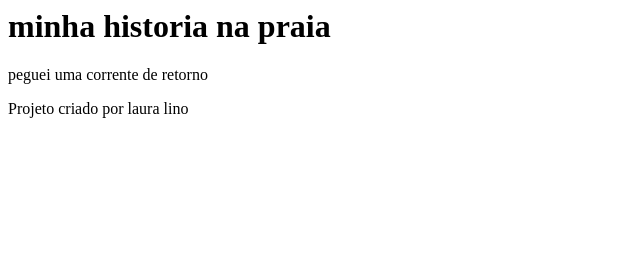
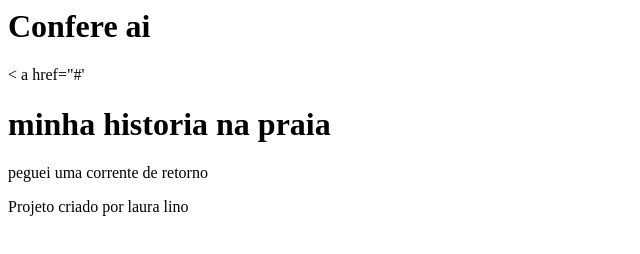
Before and after one commit to linoolaura/trabalholauralino2, a plain HTML site: page index.html in a window 1280 px wide. Shown: the whole page, without its empty margins (0-640 px from the left). Drawn offline with Linux system fonts and the light colour scheme.

Commit message:
Update index.html

```diff
--- a/index.html
+++ b/index.html
@@ -1,7 +1,11 @@
 <DOCTYPE html
   <html>
 <head>
-<title>Praia</title>
+<h1>Confere ai</h1>
+<nav>
+  < a href="#'<Inicio<\a>
+</nav>
+    <title>Praia</title>
 </head>
 <body>
   <h1>minha historia na praia</h1>
```
